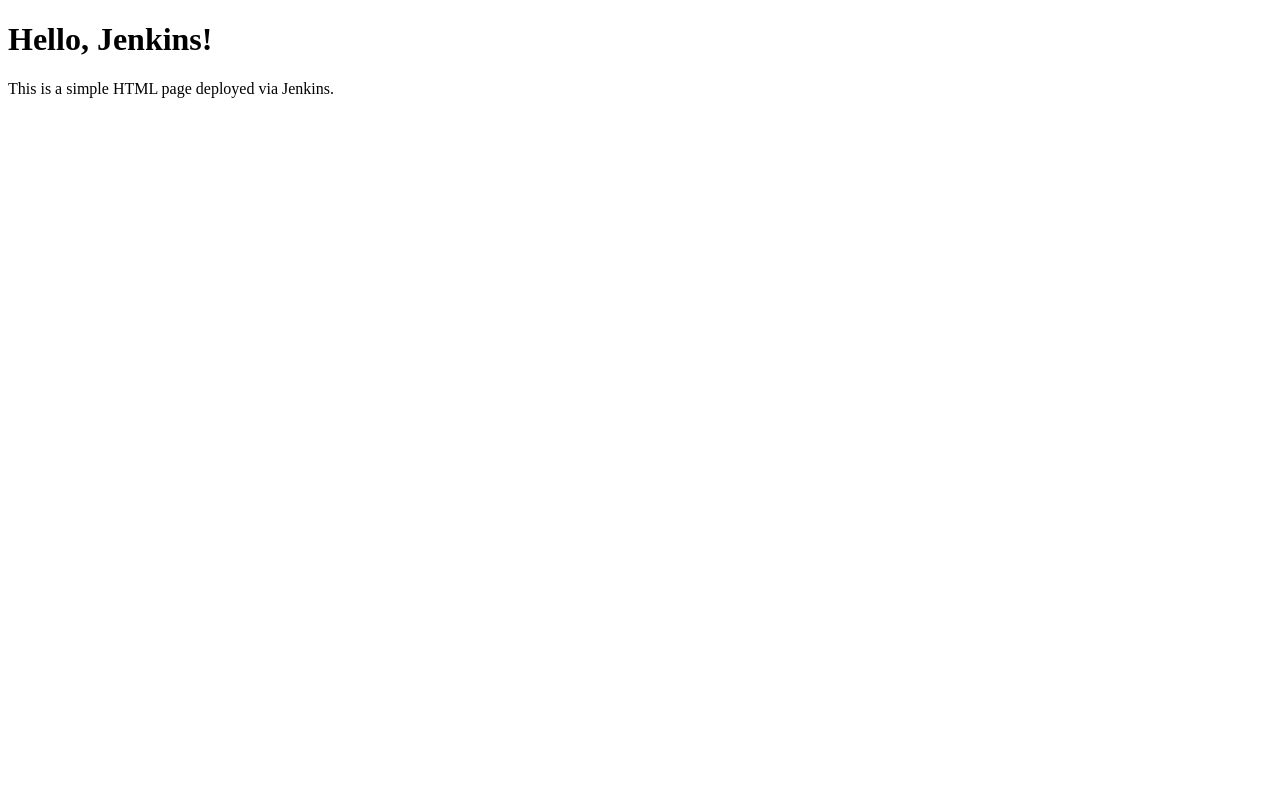
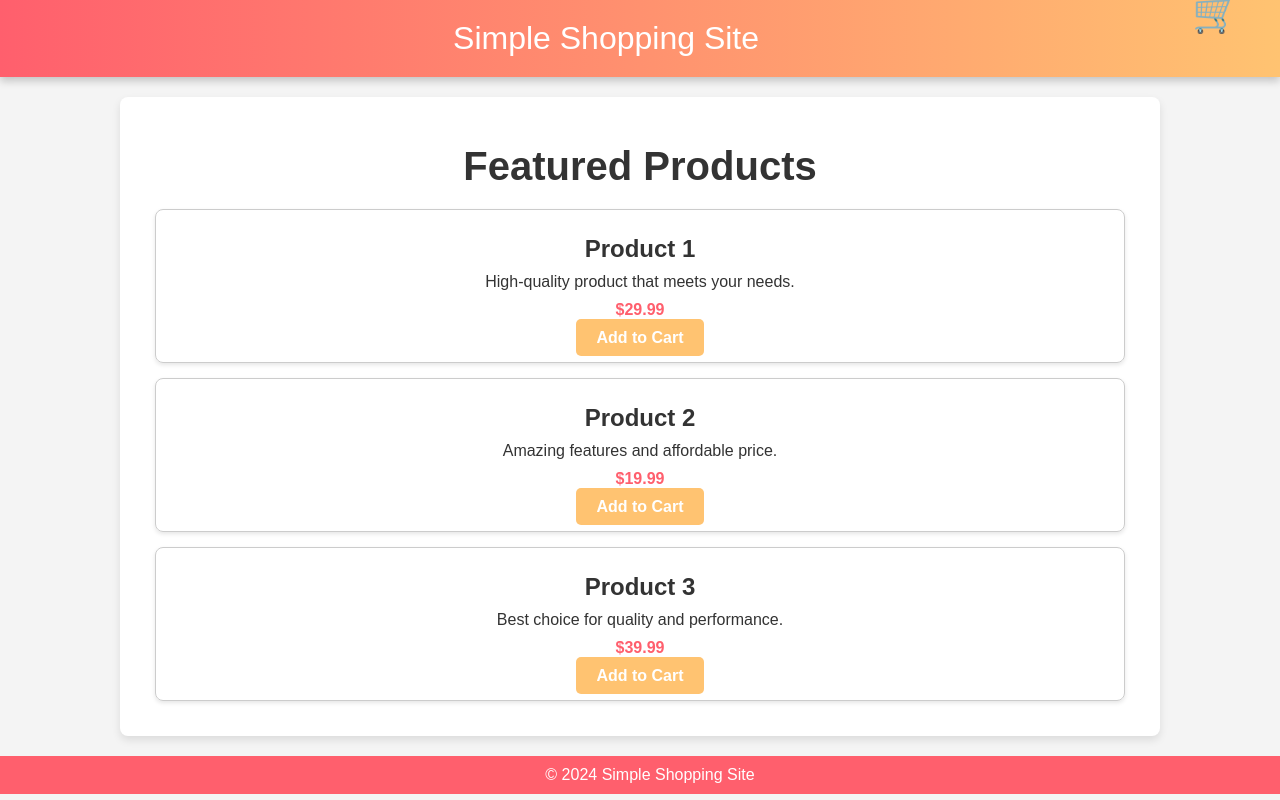
Before and after one commit to ahujamonica/prac10, a plain HTML site: page index.html in a window 1280 px wide. Drawn offline with Linux system fonts and the light colour scheme.

Commit message:
Update index.html

```diff
--- a/index.html
+++ b/index.html
@@ -3,10 +3,118 @@
 <head>
     <meta charset="UTF-8">
     <meta name="viewport" content="width=device-width, initial-scale=1.0">
-    <title>Welcome to Jenkins</title>
+    <title>Simple Shopping Webpage</title>
+    <style>
+        body {
+            font-family: Arial, sans-serif;
+            margin: 0;
+            padding: 0;
+            background-color: #f4f4f4;
+            color: #333;
+        }
+        header {
+            background: linear-gradient(to right, #ff5f6d, #ffc371);
+            padding: 20px;
+            text-align: center;
+            color: white;
+            font-size: 2em;
+            box-shadow: 0 4px 8px rgba(0, 0, 0, 0.2);
+        }
+        .cart {
+            float: right;
+            font-size: 1.2em;
+            margin-top: -30px;
+            margin-right: 20px;
+        }
+        main {
+            padding: 20px;
+            max-width: 1000px;
+            margin: 20px auto;
+            background: white;
+            border-radius: 8px;
+            box-shadow: 0 4px 8px rgba(0, 0, 0, 0.1);
+        }
+        h1 {
+            font-size: 2.5em;
+            margin-bottom: 20px;
+            text-align: center;
+        }
+        .product {
+            border: 1px solid #ccc;
+            border-radius: 8px;
+            padding: 15px;
+            margin: 15px;
+            text-align: center;
+            box-shadow: 0 2px 4px rgba(0, 0, 0, 0.1);
+            transition: transform 0.2s;
+        }
+        .product:hover {
+            transform: scale(1.05);
+        }
+        .product h2 {
+            font-size: 1.5em;
+            margin: 10px 0;
+        }
+        .product p {
+            margin: 10px 0;
+        }
+        .price {
+            font-weight: bold;
+            color: #ff5f6d;
+            margin: 10px 0;
+        }
+        .button {
+            padding: 10px 20px;
+            color: white;
+            background-color: #ffc371;
+            border: none;
+            border-radius: 5px;
+            text-decoration: none;
+            font-weight: bold;
+            transition: background-color 0.3s ease;
+        }
+        .button:hover {
+            background-color: #ff5f6d;
+        }
+        footer {
+            text-align: center;
+            padding: 10px;
+            background: #ff5f6d;
+            color: white;
+            position: relative;
+            bottom: 0;
+            width: 100%;
+            margin-top: 20px;
+        }
+    </style>
 </head>
 <body>
-    <h1>Hello, Jenkins!</h1>
-    <p>This is a simple HTML page deployed via Jenkins.</p>
+    <header>
+        Simple Shopping Site <span class="cart">🛒</span>
+    </header>
+    <main>
+        <h1>Featured Products</h1>
+        <div class="product">
+            <h2>Product 1</h2>
+            <p>High-quality product that meets your needs.</p>
+            <p class="price">$29.99</p>
+            <a href="#" class="button">Add to Cart</a>
+        </div>
+        <div class="product">
+            <h2>Product 2</h2>
+            <p>Amazing features and affordable price.</p>
+            <p class="price">$19.99</p>
+            <a href="#" class="button">Add to Cart</a>
+        </div>
+        <div class="product">
+            <h2>Product 3</h2>
+            <p>Best choice for quality and performance.</p>
+            <p class="price">$39.99</p>
+            <a href="#" class="button">Add to Cart</a>
+        </div>
+    </main>
+    <footer>
+        © 2024 Simple Shopping Site
+    </footer>
 </body>
 </html>
```
